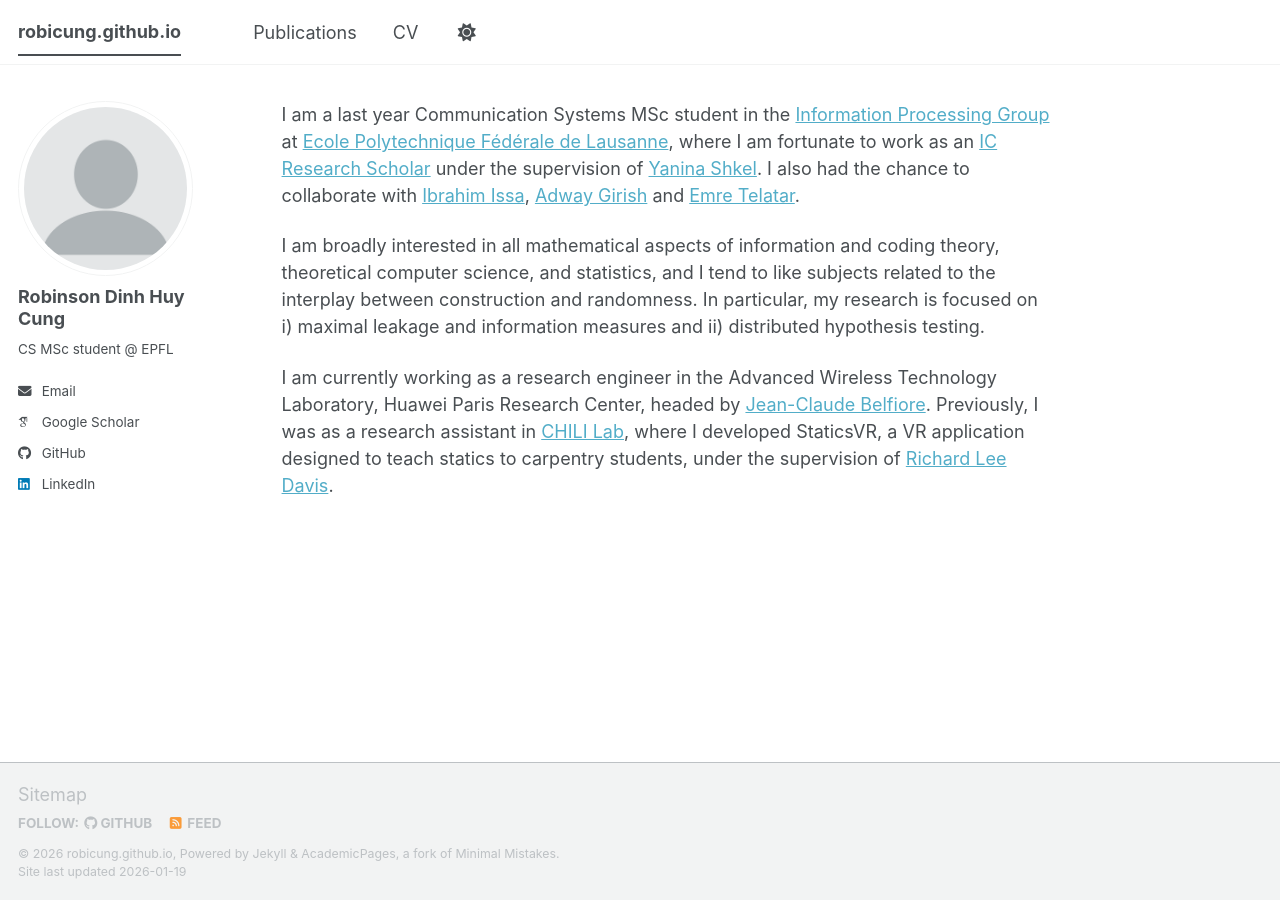
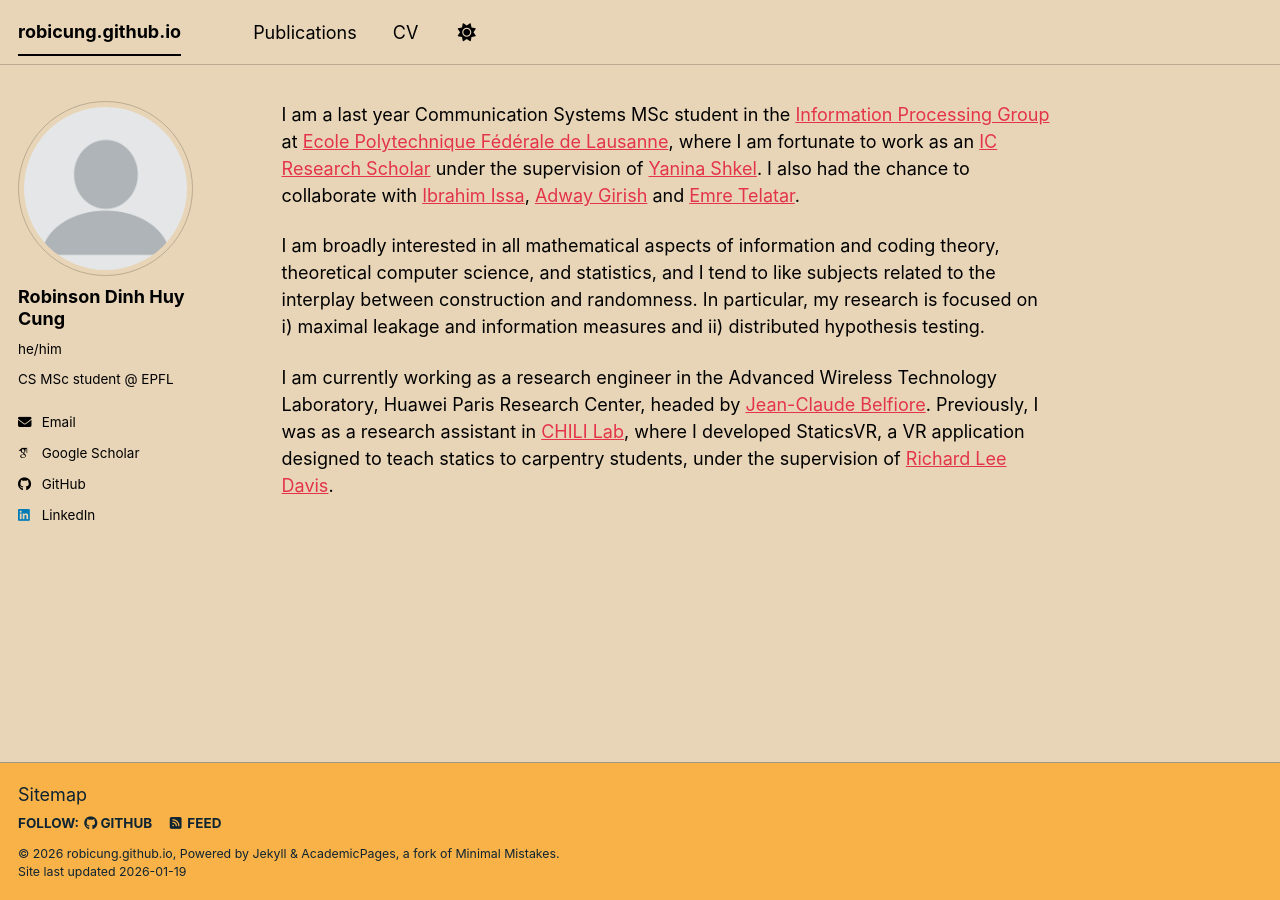
Before and after one commit to robicung/robicung.github.io, a Jekyll site: the page built from _pages/about.md, in a window 1280 px wide. Built offline with Jekyll 4.4.1, drawn with Linux system fonts in a browser that asks for light colours; some web fonts are replaced; a script bundle is joined from its source files by our own code; library files that are not in the unit come from our copies.

```diff
--- a/_config.yml
+++ b/_config.yml
@@ -8,7 +8,7 @@
 
 # Basic Site Settings
 locale                   : "en-US"
-site_theme               : "default" # The available themes options are "default", "air", "sunrise", "mint", "dirt" and "contrast"
+site_theme               : "sunrise" # The available themes options are "default", "air", "sunrise", "mint", "dirt" and "contrast"
 title                    :
 title_separator          :
 name                     : &name
@@ -25,7 +25,7 @@ author:
   # Biographic information
   avatar           : "profile.png"
   name             : "Robinson Dinh Huy Cung"
-  pronouns         : # example: "she/her"
+  pronouns         : "he/him"
   bio              : "CS MSc student @ EPFL"
   location         :
   employer         :
@@ -35,7 +35,7 @@ author:
   # Academic websites
   academia         : # URL
   arxiv            : # URL - Update with the correct link to your profile
-  googlescholar    : "https://scholar.google.com/citations?user=PS_CX0AAAAAJ"
+  googlescholar    : "https://scholar.google.com/citations?user=hdaPH84AAAAJ"
   inspire-hep      : # URL
   impactstory      : # URL
   orcid            : # empty
```
